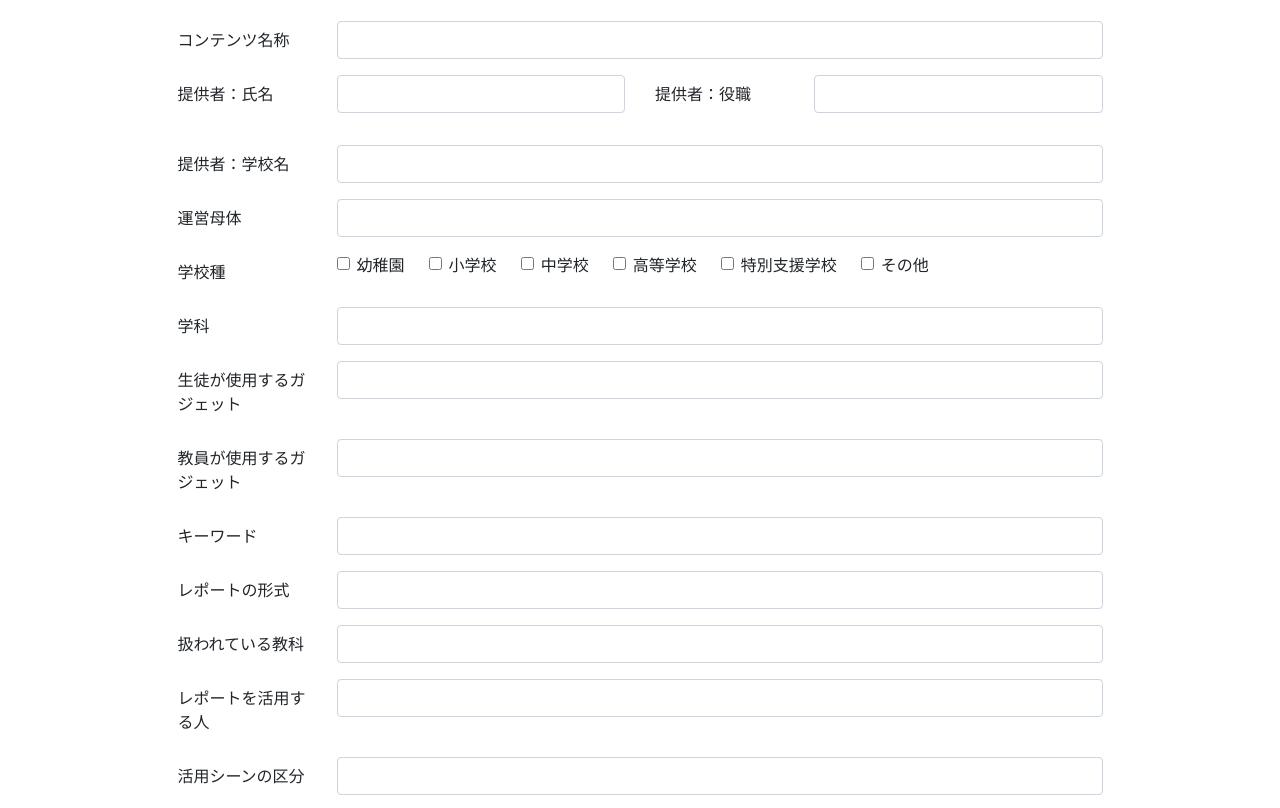
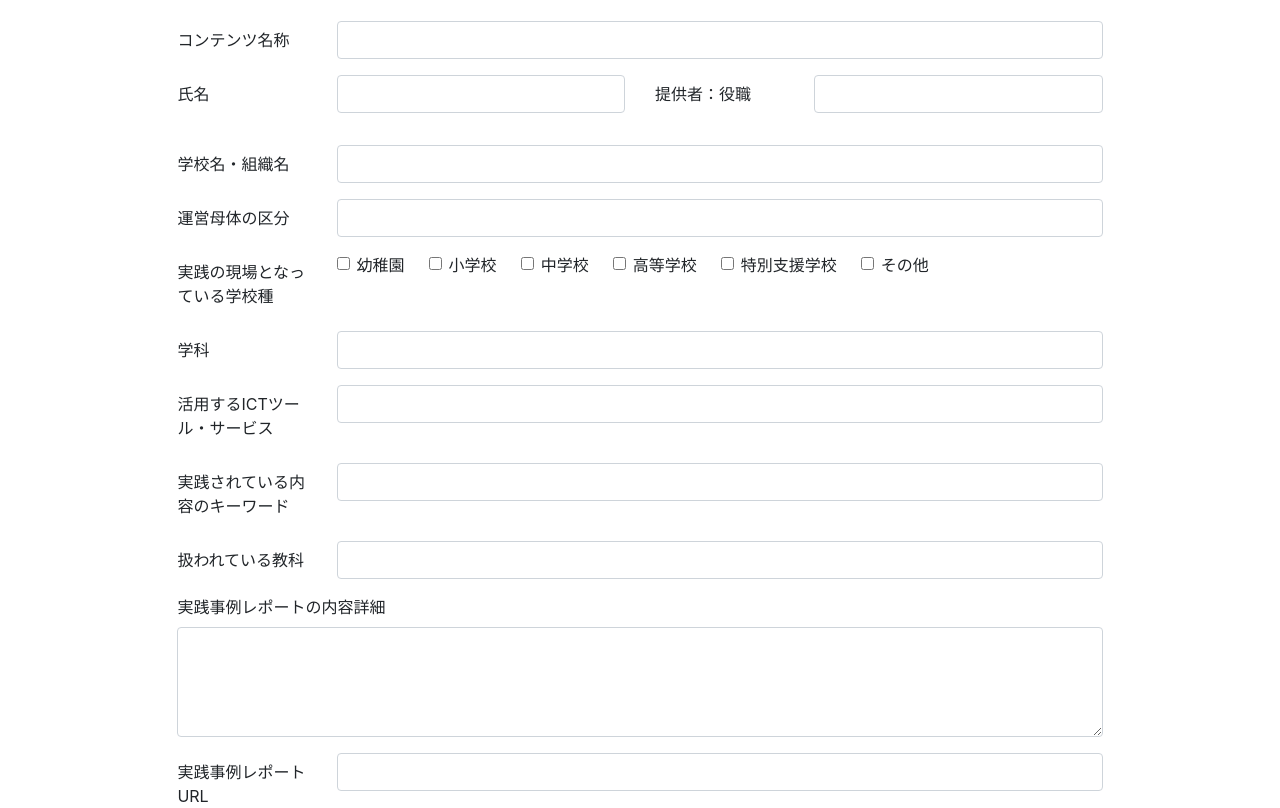
Before and after one commit to Keyhoh/edbase-manager, a Gatsby site: page / in a window 1280 px wide. Shown: the part 97-905 px from the top of the page. Built offline with nearby package versions, Linux system fonts and the light colour scheme; Gatsby itself is replaced by a stand-in of ours.

Commit message:
update: データベースの更新に伴って名称等を修正

```diff
--- a/src/components/edbase/edbaseForm.js
+++ b/src/components/edbase/edbaseForm.js
@@ -7,15 +7,11 @@ import ProviderSchool from "../input/providerSchool"
 import ContentName from "../input/contentName"
 import Department from "../input/department"
 import Description from "../input/description"
-import GadgetForStudents from "../input/gadgetForStudents"
-import GadgetsForTeachers from "../input/gadgetForTeachers"
+import IctItems from "../input/ictItems"
 import Keywords from "../input/keywords"
 import ManagementBody from "../input/managementBody"
-import ReportFormats from "../input/reportFormats"
 import SchoolTypes from "../input/schoolTypes"
 import Subjects from "../input/subjects"
-import TargetParsons from "../input/targetParsons"
-import TargetScenes from "../input/targetScenes"
 import Urls from "../input/urls"
 import CsvExport from "../csvExport"
 import EdbaseFormData from "./edbaseFormData"
@@ -50,13 +46,9 @@ class EdbaseForm extends React.Component {
         <ManagementBody />
         <SchoolTypes />
         <Department />
-        <GadgetForStudents />
-        <GadgetsForTeachers />
+        <IctItems />
         <Keywords />
-        <ReportFormats />
         <Subjects />
-        <TargetParsons />
-        <TargetScenes />
         <Description />
         <Urls />
         <CsvExport />
--- a/src/components/input/description.js
+++ b/src/components/input/description.js
@@ -1,10 +1,19 @@
 import React from "react"
 import { Form } from "react-bootstrap"
 
+/**
+ * 実践事例レポートの内容詳細の入力コンポーネント
+ * - 必須項目
+ * - 自由入力
+ * - 文章入力
+ *
+ * @returns {*}
+ * @constructor
+ */
 const Description = () => (
   <Form.Group controlId="description">
-    <Form.Label>コンテンツ詳細</Form.Label>
-    <Form.Control name="description" as="textarea" rows="4" />
+    <Form.Label>実践事例レポートの内容詳細</Form.Label>
+    <Form.Control required name="description" as="textarea" rows="4" />
   </Form.Group>
 )
 
--- a/src/components/input/gadgetForStudents.js
+++ /dev/null
@@ -1,13 +0,0 @@
-import React from "react"
-import {Form, Row, Col} from "react-bootstrap"
-
-const GadgetForStudents = () => (
-  <Form.Group as={Row} controlId="gadget-for-students">
-    <Form.Label column sm="2">生徒が使用するガジェット</Form.Label>
-    <Col sm="10">
-      <Form.Control name="gadget_for_students" type="text"/>
-    </Col>
-  </Form.Group>
-)
-
-export default GadgetForStudents
--- a/src/components/input/gadgetForTeachers.js
+++ /dev/null
@@ -1,13 +0,0 @@
-import React from "react"
-import { Form, Row, Col } from "react-bootstrap"
-
-const GadgetForTeachers = () => (
-  <Form.Group as={Row} controlId="gadget-for-teachers">
-    <Form.Label column sm="2">教員が使用するガジェット</Form.Label>
-    <Col sm="10">
-      <Form.Control name="gadget_for_teachers" type="text" />
-    </Col>
-  </Form.Group>
-)
-
-export default GadgetForTeachers
--- /dev/null
+++ b/src/components/input/ictItems.js
@@ -0,0 +1,21 @@
+import React from "react"
+import {Form, Row, Col} from "react-bootstrap"
+
+/**
+ * 活用するICTツール・サービスの入力コンポーネント
+ * - 自由入力
+ * - 複数可
+ *
+ * @returns {*}
+ * @constructor
+ */
+const IctItems = () => (
+  <Form.Group as={Row} controlId="gadget-for-students">
+    <Form.Label column sm="2">活用するICTツール・サービス</Form.Label>
+    <Col sm="10">
+      <Form.Control name="gadget_for_students" type="text"/>
+    </Col>
+  </Form.Group>
+)
+
+export default IctItems
--- a/src/components/input/keywords.js
+++ b/src/components/input/keywords.js
@@ -1,9 +1,18 @@
 import React from "react"
 import { Form, Row, Col } from "react-bootstrap"
 
+/**
+ * 実践されている内容のキーワード
+ * - 必須項目
+ * - 自由入力
+ * - 複数可
+ *
+ * @returns {*}
+ * @constructor
+ */
 const Keywords = () => (
   <Form.Group as={Row} controlId="keywords">
-    <Form.Label column sm="2">キーワード</Form.Label>
+    <Form.Label column sm="2">実践されている内容のキーワード</Form.Label>
     <Col sm="10">
       <Form.Control name="keywords" type="text" />
     </Col>
--- a/src/components/input/managementBody.js
+++ b/src/components/input/managementBody.js
@@ -1,9 +1,18 @@
 import React from "react"
 import { Form, Row, Col } from "react-bootstrap"
 
+/**
+ * 運営母体の区分の入力コンポーネント
+ * - 必須項目
+ * - 選択項目
+ * - 単数
+ *
+ * @returns {*}
+ * @constructor
+ */
 const ManagementBody = () => (
   <Form.Group as={Row} controlId="management-body">
-    <Form.Label column sm="2">運営母体</Form.Label>
+    <Form.Label column sm="2">運営母体の区分</Form.Label>
     <Col sm="10">
       <Form.Control name="management_body" type="text" />
     </Col>
--- a/src/components/input/providerName.js
+++ b/src/components/input/providerName.js
@@ -1,9 +1,18 @@
 import React from "react"
 import { Form, Row, Col } from "react-bootstrap"
 
+/**
+ * 氏名の入力コンポーネント
+ * - 必須項目
+ * - 自由入力
+ * - 複数可
+ *
+ * @returns {*}
+ * @constructor
+ */
 const ProviderName = () => (
   <Form.Group as={Row} controlId="provider-name">
-    <Form.Label column sm="4">提供者：氏名</Form.Label>
+    <Form.Label column sm="4">氏名</Form.Label>
     <Col sm="8">
       <Form.Control name="provider_name" type="text" />
     </Col>
--- a/src/components/input/providerSchool.js
+++ b/src/components/input/providerSchool.js
@@ -1,9 +1,18 @@
 import React from "react"
 import { Form, Row, Col } from "react-bootstrap"
 
+/**
+ * 学校名・組織名の入力コンポーネント
+ * - 必須項目
+ * - 自由入力
+ * - 単数
+ *
+ * @returns {*}
+ * @constructor
+ */
 const ProviderSchool = () => (
   <Form.Group as={Row} controlId="provider-school">
-    <Form.Label column sm="2">提供者：学校名</Form.Label>
+    <Form.Label column sm="2">学校名・組織名</Form.Label>
     <Col sm="10">
       <Form.Control name="provider_school" type="text" />
     </Col>
--- a/src/components/input/reportFormats.js
+++ /dev/null
@@ -1,13 +0,0 @@
-import React from "react"
-import {Form, Row, Col} from "react-bootstrap"
-
-const ReportFormats = () => (
-  <Form.Group as={Row} controlId="report-formats">
-    <Form.Label column sm="2">レポートの形式</Form.Label>
-      <Col sm="10">
-        <Form.Control name="report_formats" type="text"/>
-      </Col>
-  </Form.Group>
-)
-
-export default ReportFormats
--- a/src/components/input/schoolTypes.js
+++ b/src/components/input/schoolTypes.js
@@ -1,9 +1,18 @@
 import React from "react"
 import { Form, Row, Col } from "react-bootstrap"
 
+/**
+ * 実践の現場となっている学校種
+ * - 必須項目
+ * - 選択項目
+ * - 複数可
+ *
+ * @returns {*}
+ * @constructor
+ */
 const SchoolTypes = () => (
   <Form.Group as={Row} controlId="school-types">
-    <Form.Label column sm="2">学校種</Form.Label>
+    <Form.Label column sm="2">実践の現場となっている学校種</Form.Label>
     <Col sm="10" className="d-flex flex-wrap">
       <Form.Check name="school_types" className="mr-4" id="school-type-kindergarten" label="幼稚園" value="幼稚園"/>
       <Form.Check name="school_types" className="mr-4" id="school-type-elementary" label="小学校" value="小学校"/>
--- a/src/components/input/targetParsons.js
+++ /dev/null
@@ -1,13 +0,0 @@
-import React from "react"
-import {Form, Row, Col} from "react-bootstrap"
-
-const TargetParsons = () => (
-  <Form.Group as={Row} controlId="target-parsons">
-    <Form.Label column sm="2">レポートを活用する人</Form.Label>
-    <Col sm="10">
-      <Form.Control name="target_parsons" type="text"/>
-    </Col>
-  </Form.Group>
-)
-
-export default TargetParsons
--- a/src/components/input/targetScenes.js
+++ /dev/null
@@ -1,13 +0,0 @@
-import React from "react"
-import {Form, Row, Col} from "react-bootstrap"
-
-const TargetScenes = () => (
-  <Form.Group as={Row} controlId="target-scenes">
-    <Form.Label column sm="2">活用シーンの区分</Form.Label>
-    <Col sm="10">
-      <Form.Control name="target-scenes" type="text"/>
-    </Col>
-  </Form.Group>
-)
-
-export default TargetScenes
--- a/src/components/input/urls.js
+++ b/src/components/input/urls.js
@@ -1,9 +1,18 @@
 import React from "react"
 import {Form, Row, Col} from "react-bootstrap"
 
+/**
+ * 実践事例レポートURLの入力コンポーネント
+ * - 必須項目
+ * - 自由入力
+ * - 単数
+ *
+ * @returns {*}
+ * @constructor
+ */
 const Urls = () => (
   <Form.Group as={Row} controlId="urls">
-    <Form.Label column sm="2">レポートURL</Form.Label>
+    <Form.Label column sm="2">実践事例レポートURL</Form.Label>
     <Col sm="10">
       <Form.Control name="urls" type="text" />
     </Col>
```
Also changed, not shown: src/components/input/contentName.js (+9 -0 lines), src/components/input/department.js (+8 -0 lines), src/components/input/providerPosition.js (+8 -0 lines), src/components/input/subjects.js (+8 -0 lines).
